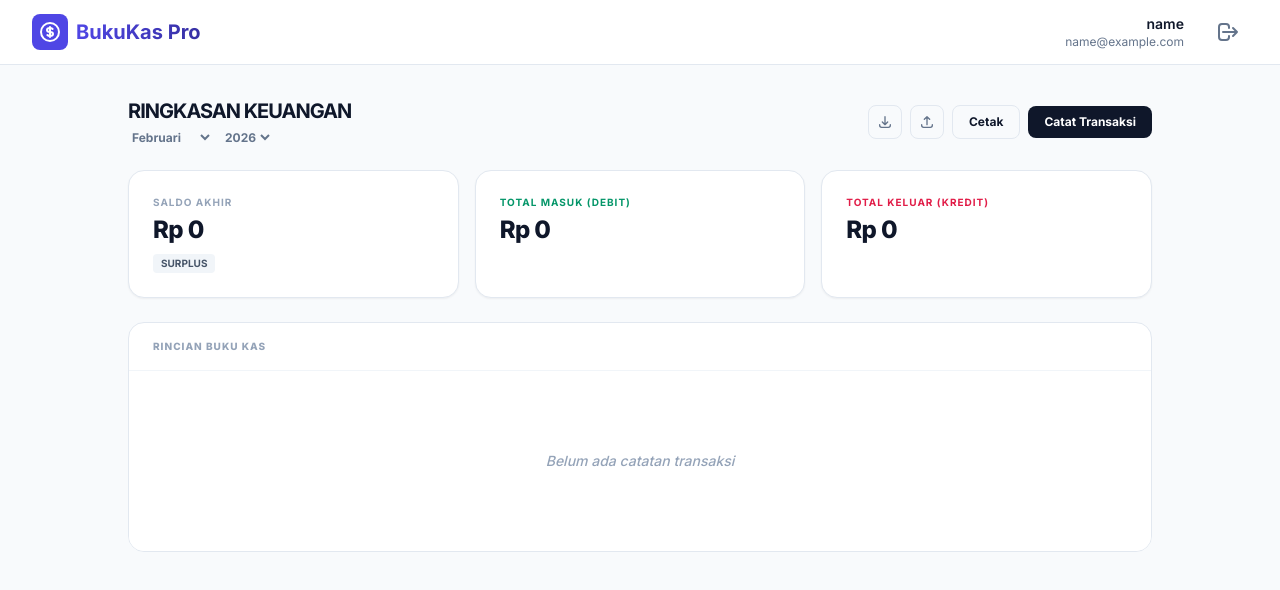
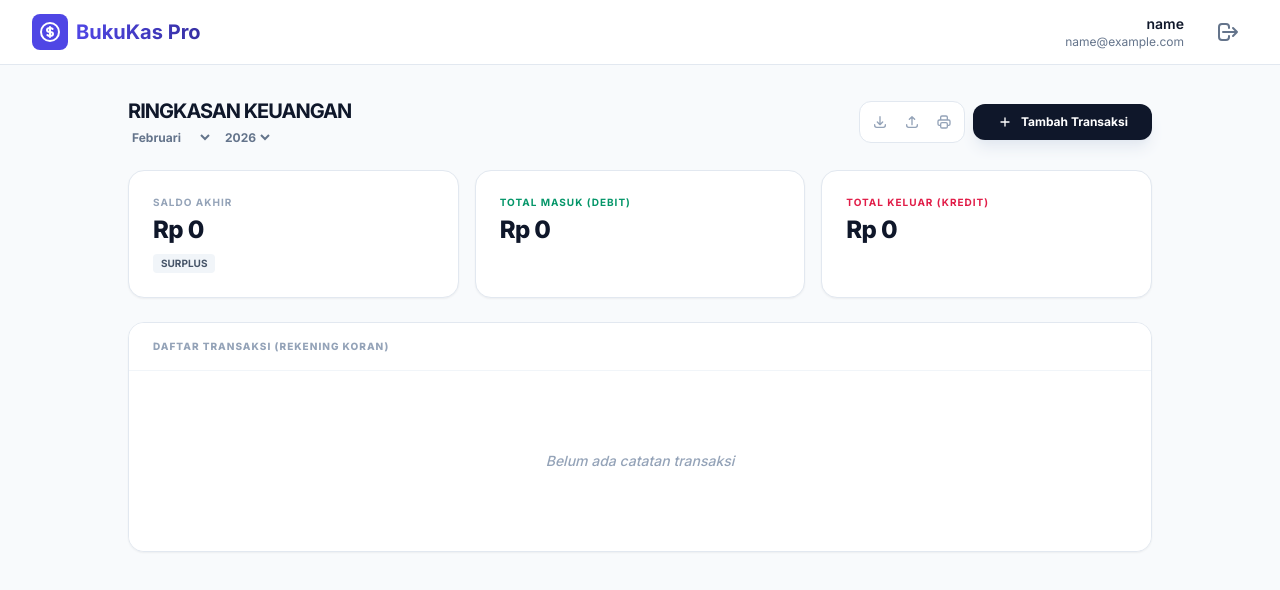
Before and after one commit to nanangarit96/bukukas, a React (Vite) app: page / in a window 1280 px wide. Both pictures are taken after typing "name@example.com", "Sample123" into the empty fields and a click on the button "Masuk Sekarang". Shown: the top 590 px of the page. Built offline with nearby package versions, Linux system fonts and the light colour scheme.

Commit message:
Update Dashboard.tsx

```diff
--- a/components/Dashboard.tsx
+++ b/components/Dashboard.tsx
@@ -68,33 +68,43 @@ const Dashboard: React.FC<DashboardProps> = ({ transactions, onAdd, onDelete, on
         <div>
           <h1 className="text-xl font-bold text-slate-900 uppercase tracking-tighter">Ringkasan Keuangan</h1>
           <div className="flex gap-2 mt-1">
-            <select value={selectedMonth} onChange={e => setSelectedMonth(Number(e.target.value))} className="text-xs font-bold text-slate-500 bg-transparent outline-none">
+            <select value={selectedMonth} onChange={e => setSelectedMonth(Number(e.target.value))} className="text-xs font-bold text-slate-500 bg-transparent outline-none cursor-pointer hover:text-slate-900">
               {months.map((m, i) => <option key={i} value={i}>{m}</option>)}
             </select>
-            <select value={selectedYear} onChange={e => setSelectedYear(Number(e.target.value))} className="text-xs font-bold text-slate-500 bg-transparent outline-none">
+            <select value={selectedYear} onChange={e => setSelectedYear(Number(e.target.value))} className="text-xs font-bold text-slate-500 bg-transparent outline-none cursor-pointer hover:text-slate-900">
               {years.map(y => <option key={y} value={y}>{y}</option>)}
             </select>
           </div>
         </div>
 
         <div className="flex items-center gap-2">
-           <button onClick={handleExport} className="p-2 border border-slate-200 rounded-lg hover:bg-slate-50" title="Backup">
-              <svg className="w-4 h-4 text-slate-500" fill="none" stroke="currentColor" viewBox="0 0 24 24"><path strokeLinecap="round" strokeLinejoin="round" strokeWidth="2" d="M4 16v1a3 3 0 003 3h10a3 3 0 003-3v-1m-4-4l-4 4m0 0l-4-4m4 4V4"/></svg>
+           <div className="flex items-center border border-slate-200 rounded-xl bg-white p-1">
+              <button onClick={handleExport} className="p-2 text-slate-400 hover:text-slate-900 rounded-lg hover:bg-slate-50 transition-colors" title="Download Backup">
+                 <svg className="w-4 h-4" fill="none" stroke="currentColor" viewBox="0 0 24 24"><path strokeLinecap="round" strokeLinejoin="round" strokeWidth="2" d="M4 16v1a3 3 0 003 3h10a3 3 0 003-3v-1m-4-4l-4 4m0 0l-4-4m4 4V4"/></svg>
+              </button>
+              <button onClick={() => fileInputRef.current?.click()} className="p-2 text-slate-400 hover:text-slate-900 rounded-lg hover:bg-slate-50 transition-colors" title="Impor Data">
+                 <svg className="w-4 h-4" fill="none" stroke="currentColor" viewBox="0 0 24 24"><path strokeLinecap="round" strokeLinejoin="round" strokeWidth="2" d="M4 16v1a3 3 0 003 3h10a3 3 0 003-3v-1m-4-8l-4-4m0 0L8 8m4-4v12"/></svg>
+              </button>
+              <button onClick={() => window.print()} className="p-2 text-slate-400 hover:text-slate-900 rounded-lg hover:bg-slate-50 transition-colors" title="Cetak Rekening Koran">
+                 <svg className="w-4 h-4" fill="none" stroke="currentColor" viewBox="0 0 24 24"><path strokeLinecap="round" strokeLinejoin="round" strokeWidth="2" d="M17 17h2a2 2 0 002-2v-4a2 2 0 00-2-2H5a2 2 0 00-2 2v4a2 2 0 002 2h2m2 4h6a2 2 0 002-2v-4a2 2 0 00-2-2H9a2 2 0 00-2 2v4a2 2 0 002 2zm8-12V5a2 2 0 00-2-2H9a2 2 0 00-2 2v4h10z"/></svg>
+              </button>
+           </div>
+           <input type="file" ref={fileInputRef} onChange={handleImport} className="hidden" accept=".json" />
+           <button
+              onClick={() => setShowAddModal(true)}
+              className="flex items-center gap-2 px-6 py-2.5 bg-slate-900 text-white rounded-xl text-xs font-bold hover:bg-slate-800 transition-all shadow-lg shadow-slate-200 active:scale-95"
+           >
+              <svg className="w-4 h-4" fill="none" stroke="currentColor" viewBox="0 0 24 24"><path strokeLinecap="round" strokeLinejoin="round" strokeWidth="2" d="M12 6v6m0 0v6m0-6h6m-6 0H6"/></svg>
+              Tambah Transaksi
            </button>
-           <button onClick={() => fileInputRef.current?.click()} className="p-2 border border-slate-200 rounded-lg hover:bg-slate-50" title="Impor">
-              <svg className="w-4 h-4 text-slate-500" fill="none" stroke="currentColor" viewBox="0 0 24 24"><path strokeLinecap="round" strokeLinejoin="round" strokeWidth="2" d="M4 16v1a3 3 0 003 3h10a3 3 0 003-3v-1m-4-8l-4-4m0 0L8 8m4-4v12"/></svg>
-           </button>
-           <input type="file" ref={fileInputRef} onChange={handleImport} className="hidden" accept=".json" />
-           <button onClick={() => window.print()} className="px-4 py-2 text-xs font-bold border border-slate-200 rounded-lg hover:bg-slate-50">Cetak</button>
-           <button onClick={() => setShowAddModal(true)} className="px-4 py-2 text-xs font-bold bg-slate-900 text-white rounded-lg hover:bg-slate-800 transition-colors">Catat Transaksi</button>
         </div>
       </div>
 
       <SummaryCards income={stats.income} expense={stats.expense} balance={stats.balance} />
 
-      <div className="bg-white border border-slate-200 rounded-2xl overflow-hidden">
-        <div className="px-6 py-4 border-b border-slate-100 flex items-center justify-between">
-          <h3 className="text-[10px] font-black uppercase tracking-widest text-slate-400">Rincian Buku Kas</h3>
+      <div className="bg-white border border-slate-200 rounded-2xl overflow-hidden shadow-sm">
+        <div className="px-6 py-4 border-b border-slate-100 flex items-center justify-between bg-white">
+          <h3 className="text-[10px] font-black uppercase tracking-widest text-slate-400">Daftar Transaksi (Rekening Koran)</h3>
         </div>
         <TransactionList
           transactions={filteredTransactions}
```
